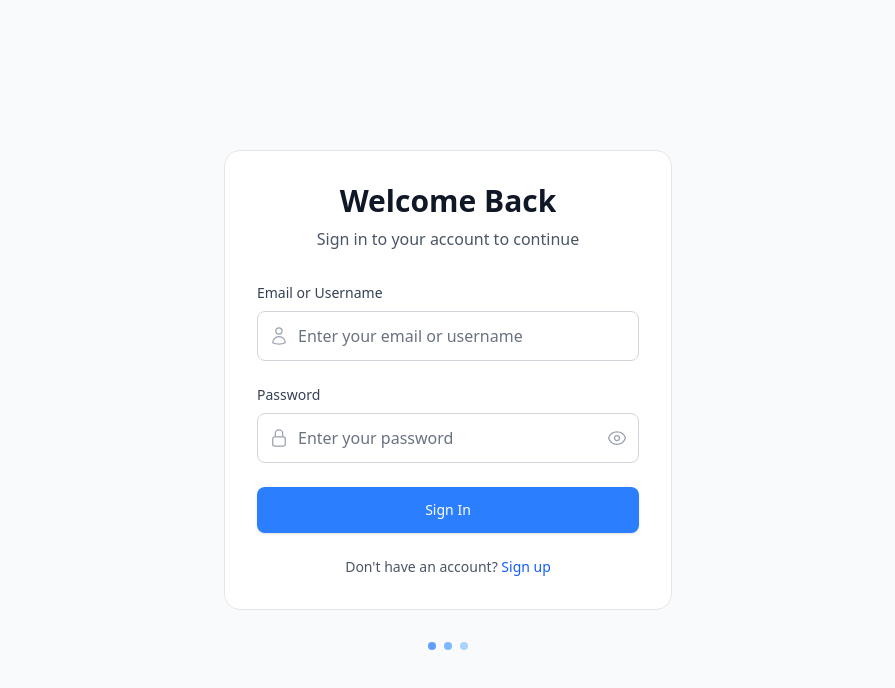
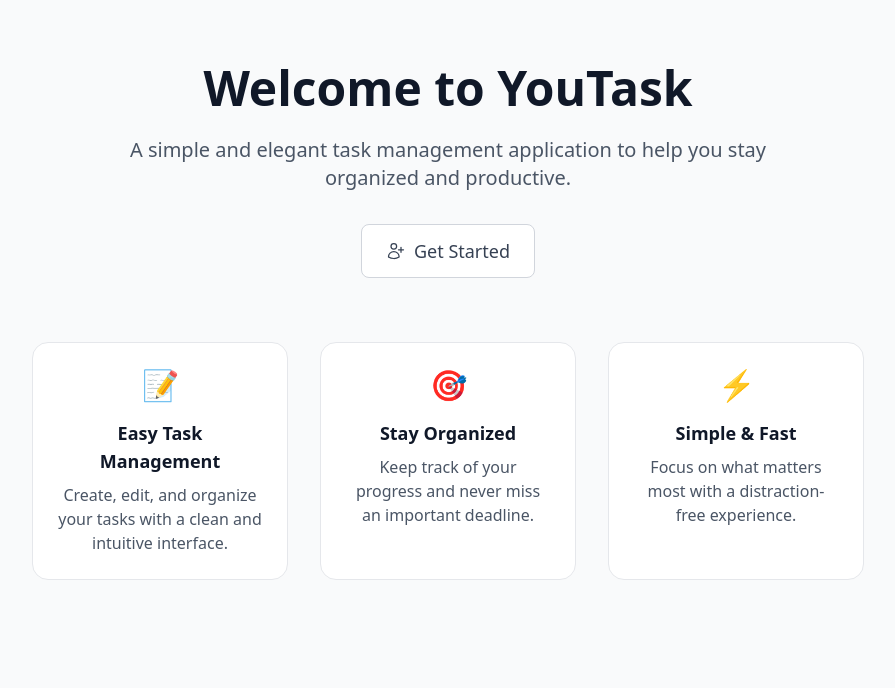
Before and after one commit to Mousta-Med/youtask, a React (Vite) app in the folder youtask-fe/: page / in a window 1280 px wide. Before the commit this address led to /login. Shown: the top 688 px of the page, without its empty margins (192-1087 px from the left). Built offline with nearby package versions, Linux system fonts and the light colour scheme.

Commit message:
Add HomePage component and update routing for public access

```diff
--- a/youtask-fe/src/App.tsx
+++ b/youtask-fe/src/App.tsx
@@ -8,6 +8,7 @@ import ProtectedRoute from "./components/ProtectedRoute";
 import PublicRoute from "./components/PublicRoute";
 import { BrowserRouter as Router, Routes, Route } from "react-router-dom";
 import { Toaster } from "react-hot-toast";
+import Home from "./pages/HomePage";
 
 function App() {
   return (
@@ -16,6 +17,14 @@ function App() {
       <div className="min-h-screen bg-gray-50 dark:bg-gray-900">
         <Routes>
           <Route path="*" element={<NotFound />} />
+          <Route
+            path="/"
+            element={
+              <PublicRoute>
+                <Home />
+              </PublicRoute>
+            }
+          />
           <Route
             path="/login"
             element={
@@ -33,7 +42,7 @@ function App() {
             }
           />
           <Route
-            path="/"
+            path="/tasks"
             element={
               <ProtectedRoute>
                 <TaskManagerPage />
--- a/youtask-fe/src/components/PublicRoute.tsx
+++ b/youtask-fe/src/components/PublicRoute.tsx
@@ -26,7 +26,7 @@ const PublicRoute: React.FC<PublicRouteProps> = ({ children }) => {
   }, []);
 
   if (isAuthenticated === true) {
-    return <Navigate to="/" replace />;
+    return <Navigate to="/tasks" replace />;
   }
 
   return <>{children}</>;
--- /dev/null
+++ b/youtask-fe/src/pages/HomePage.tsx
@@ -0,0 +1,69 @@
+import React from "react";
+import { Link } from "react-router-dom";
+import { UserPlusIcon } from "@heroicons/react/24/outline";
+
+const Home: React.FC = () => {
+  return (
+    <div className="min-h-screen bg-gray-50 dark:bg-gray-900 py-16">
+      <div className="max-w-4xl mx-auto px-4 sm:px-6 lg:px-8 text-center">
+        {/* Hero Section */}
+        <div className="mb-16">
+          <h1 className="text-5xl font-bold text-gray-900 dark:text-white mb-6">
+            Welcome to YouTask
+          </h1>
+          <p className="text-xl text-gray-600 dark:text-gray-400 mb-8 max-w-2xl mx-auto">
+            A simple and elegant task management application to help you stay
+            organized and productive.
+          </p>
+
+          {/* CTA Buttons */}
+          <div className="flex flex-col sm:flex-row gap-4 justify-center">
+            <Link
+              to="/register"
+              className="inline-flex items-center gap-2 rounded-lg border border-gray-300 dark:border-gray-600 bg-white dark:bg-gray-800 px-6 py-3 text-lg font-medium text-gray-700 dark:text-gray-200 hover:bg-gray-50 dark:hover:bg-gray-700 transition-colors"
+            >
+              <UserPlusIcon className="h-5 w-5" />
+              Get Started
+            </Link>
+          </div>
+        </div>
+
+        {/* Features */}
+        <div className="grid grid-cols-1 md:grid-cols-3 gap-8">
+          <div className="rounded-2xl border border-gray-200 bg-white dark:border-gray-800 dark:bg-white/[0.03] p-6">
+            <div className="text-3xl mb-4">📝</div>
+            <h3 className="text-lg font-semibold text-gray-900 dark:text-white mb-2">
+              Easy Task Management
+            </h3>
+            <p className="text-gray-600 dark:text-gray-400">
+              Create, edit, and organize your tasks with a clean and intuitive
+              interface.
+            </p>
+          </div>
+
+          <div className="rounded-2xl border border-gray-200 bg-white dark:border-gray-800 dark:bg-white/[0.03] p-6">
+            <div className="text-3xl mb-4">🎯</div>
+            <h3 className="text-lg font-semibold text-gray-900 dark:text-white mb-2">
+              Stay Organized
+            </h3>
+            <p className="text-gray-600 dark:text-gray-400">
+              Keep track of your progress and never miss an important deadline.
+            </p>
+          </div>
+
+          <div className="rounded-2xl border border-gray-200 bg-white dark:border-gray-800 dark:bg-white/[0.03] p-6">
+            <div className="text-3xl mb-4">⚡</div>
+            <h3 className="text-lg font-semibold text-gray-900 dark:text-white mb-2">
+              Simple & Fast
+            </h3>
+            <p className="text-gray-600 dark:text-gray-400">
+              Focus on what matters most with a distraction-free experience.
+            </p>
+          </div>
+        </div>
+      </div>
+    </div>
+  );
+};
+
+export default Home;
--- a/youtask-fe/src/pages/NotFound.tsx
+++ b/youtask-fe/src/pages/NotFound.tsx
@@ -1,8 +1,23 @@
 import React from "react";
-import { Link } from "react-router-dom";
-import { ExclamationTriangleIcon, HomeIcon } from "@heroicons/react/24/outline";
+import { Link, useNavigate } from "react-router-dom";
+import {
+  ExclamationTriangleIcon,
+  HomeIcon,
+  ArrowLeftIcon,
+} from "@heroicons/react/24/outline";
 
 const NotFound: React.FC = () => {
+  const navigate = useNavigate();
+
+  const handleGoBack = () => {
+    // Go back to previous page, or home if no history
+    if (window.history.length > 1) {
+      navigate(-1);
+    } else {
+      navigate("/");
+    }
+  };
+
   return (
     <div className="flex items-center justify-center p-4">
       <div className="max-w-md w-full">
@@ -31,9 +46,17 @@ const NotFound: React.FC = () => {
 
           {/* Action Buttons */}
           <div className="space-y-3">
+            <button
+              onClick={handleGoBack}
+              className="w-full inline-flex items-center justify-center gap-2 rounded-lg transition px-4 py-3 text-sm bg-blue-500 text-white shadow-sm hover:bg-blue-600 focus:outline-none focus:ring-2 focus:ring-offset-2 focus:ring-blue-500"
+            >
+              <ArrowLeftIcon className="w-4 h-4" />
+              Go Back
+            </button>
+
             <Link
               to="/"
-              className="w-full inline-flex items-center justify-center gap-2 rounded-lg transition px-4 py-3 text-sm bg-blue-500 text-white shadow-sm hover:bg-blue-600 disabled:bg-blue-300"
+              className="w-full inline-flex items-center justify-center gap-2 rounded-lg transition px-4 py-3 text-sm bg-gray-100 text-gray-700 hover:bg-gray-200 dark:bg-gray-800 dark:text-gray-300 dark:hover:bg-gray-700"
             >
               <HomeIcon className="w-4 h-4" />
               Back to Home
```
